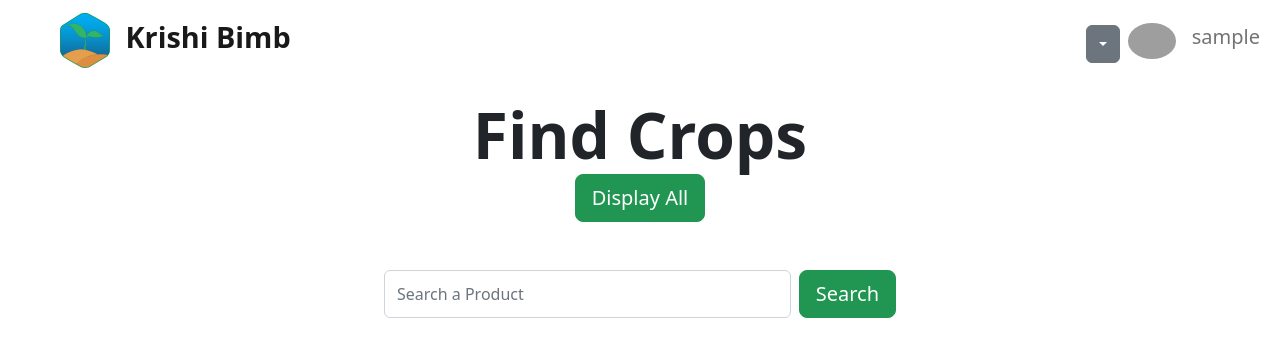
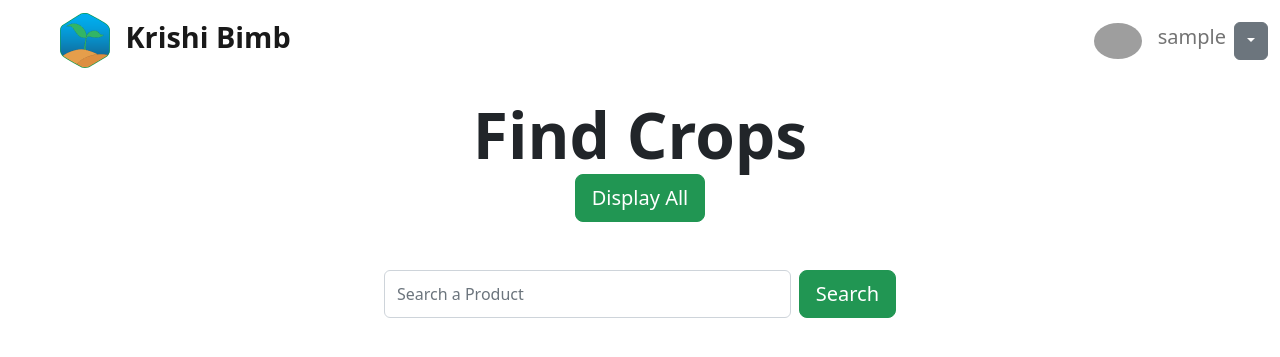
Before and after one commit to mayankdhnkr/krishi_bimb, a PHP site: page /KrishiBimb/search.php in a window 1280 px wide. Shown: the top 357 px of the page. Run offline with PHP 8.4, Linux system fonts and the light colour scheme; the visitor is signed in with stand-in values (Sample User, id 1); data that the repository does not hold is empty; some libraries are stand-ins or nearby versions; grey boxes are pictures that could not be loaded.

Commit message:
search navbar fixed

```diff
--- a/search.php
+++ b/search.php
@@ -34,30 +34,27 @@
             </button>
             <div class="collapse navbar-collapse" id="navbarNav">
                 <ul class="navbar-nav ms-auto d-flex">
-                    <li class="navbar-item align-self-center fa-2x">
-                        <div class="dropdown">
-                            <button class="btn btn-secondary dropdown-toggle" type="button" data-bs-toggle="dropdown"></button>
-                            <ul class="dropdown-menu">
-                              <li><a class="dropdown-item" href="logout.php">Logout</a></li>
-                            </ul>
-                        </div>
-                    </li>
-                    <li class="navbar-item">
-                        <a href="" class="nav-link">
+                    <li class="navbar-item d-flex align-items-center mx-auto">
+                        <a href="" class="nav-link me-sm-3 me-lg-0">
                             <?php
                                 echo '<img src="'.$_SESSION["loggedin_image"].'" alt="Character Avatar" class="avatar">';
                             ?>
                         </a>
-                    </li>
-                    <li class="navbar-item align-self-center">
-                        <a href="profile.html" class="nav-link">
+                        <a href="profile.html" class="nav-link me-sm-3 me-lg-0">
                             <h5><?php echo $_SESSION["loggedin_username"]; ?></h5>
                         </a>
+                        <div class="dropdown dropdown-center">
+                            <button class="btn btn-secondary dropdown-toggle" type="button" data-bs-toggle="dropdown"></button>
+                            <ul class="dropdown-menu dropdown-menu-end">
+                              <li><a class="dropdown-item" href="logout.php">Logout</a></li>
+                            </ul>
+                        </div>
                     </li>
                 </ul>
             </div>
         </div>
     </nav>
+
 
     <div class="d-flex">
         <h1 class="heading mt-3">Find Crops</h1>
```
Also changed, not shown: uploadimage/potato.jpg (added).
